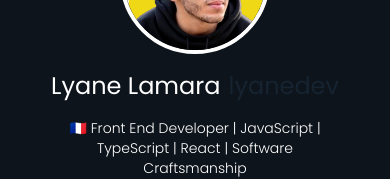
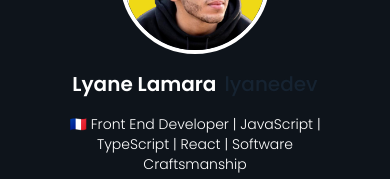
Before and after one commit to lyanedev/My-Linktree, a Next.js app: page / in a window 390 px wide. Shown: the part 160-339 px from the top of the page. Built offline with nearby package versions, Linux system fonts and the light colour scheme.

Commit message:
enhanced header responsive on mobile

```diff
--- a/components/Content.tsx
+++ b/components/Content.tsx
@@ -6,9 +6,9 @@
 
 export default function Content() {
 
-    const NOTIFY = () => toast('Coming soon...', {
-        position: 'bottom-center',
-        icon: '😋'
+    const NOTIFY = () => toast('Coming soon!', {
+        position: 'top-right',
+        icon: '🚀'
     });
 
     return (
@@ -23,8 +23,8 @@
                         height={150}
                     />
                     <div className={'flex gap-2 items-center'}>
-                        <h1 className={'text-2xl text-white'}>{data.name}</h1>
-                        <h2 className={'text-2xl text-[#182635d9]'}>{data.brand}</h2>
+                        <h1 className={'text-xl font-semibold text-white'}>{data.name}</h1>
+                        <h2 className={'text-xl font-medium text-[#182635d9]'}>{data.brand}</h2>
                     </div>
                     <p className={'text-sm text-white font-light text-center'}>{data.description}</p>
                 </div>
```
